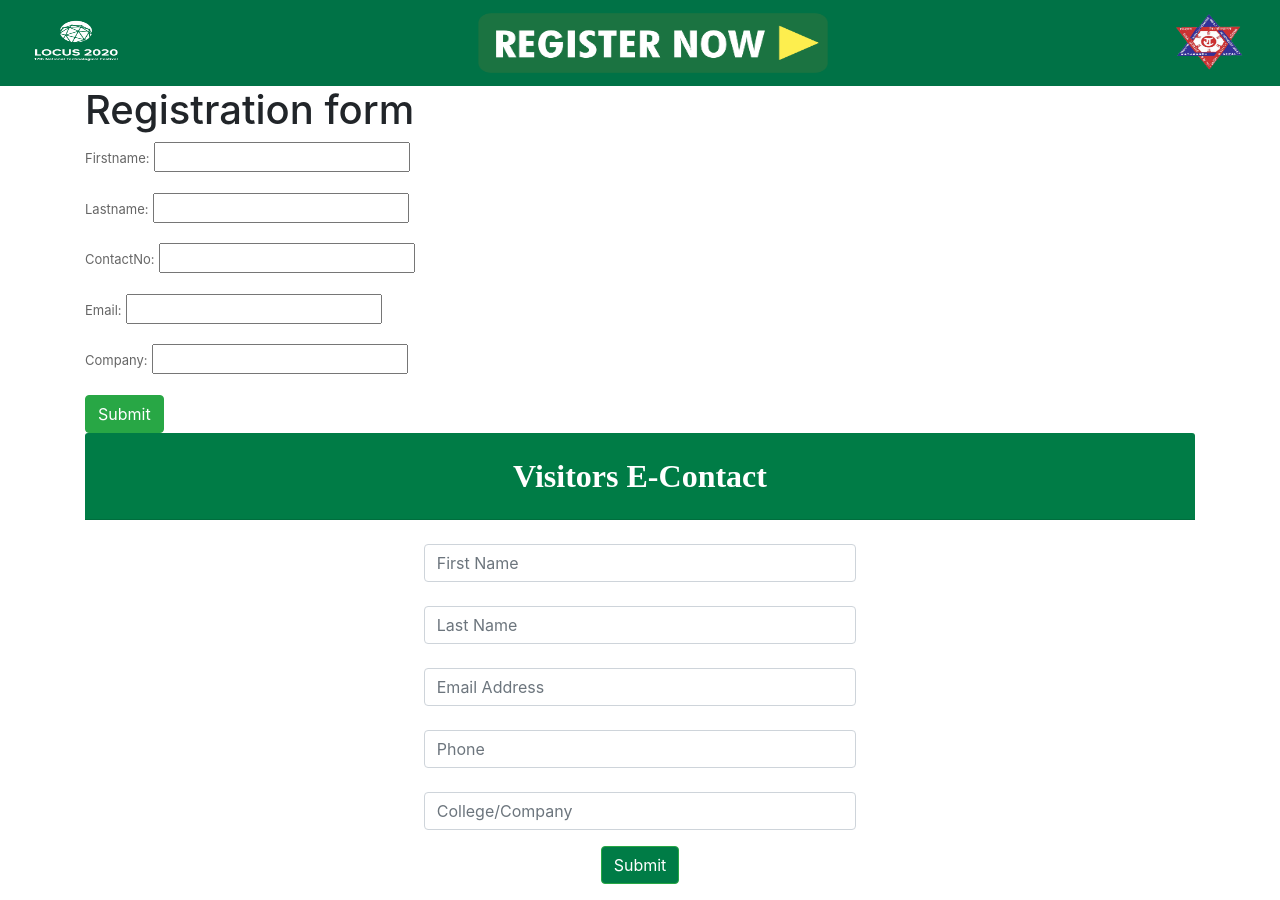
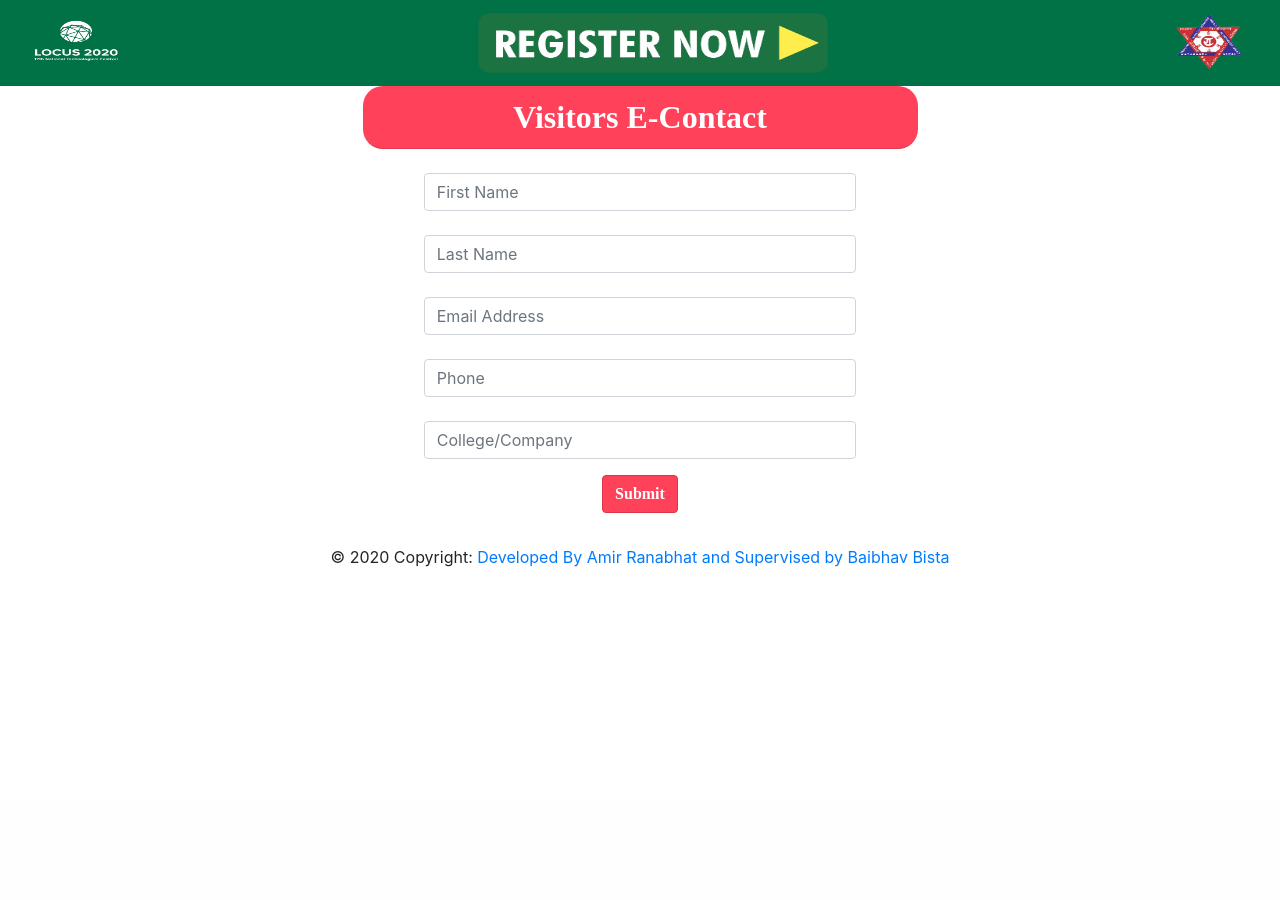
Before and after one commit to 7ami/Locus-Registration, a Django app: template registration/templates/registration/home.html in a window 1280 px wide. After the commit the page ends 567 px from the top, so only its background shows below. Run offline with Django 3.2, Linux system fonts and the light colour scheme; the template is opened without the code that fills it: values that come from a table or form of the project are taken from there, others are empty; parts of the project's set-up code (start-up, migrations or seed data) failed here and were passed over; some libraries are stand-ins or nearby versions.

Commit message:
css added

```diff
--- a/registration/templates/registration/home.html
+++ b/registration/templates/registration/home.html
@@ -16,7 +16,9 @@
     font-size: 27px;
     padding: 10px;
     }
-
+    #uniqu{
+      border-radius: 20px;
+    }
 
 
     a.navbar-brand {
@@ -32,7 +34,7 @@
       font-family: "Times New Roman";
     }
     .info-color{
-       background-color: rgb(0,124,70);
+       background-color: rgb(255,65,90);
     }
     .custom-nav{
         background-color: rgb(0,114,70);
@@ -40,67 +42,8 @@
     .nav>li {
    text-align:right;
     }
-    .form-row {
-    overflow: hidden;
-    padding: 10px;
-    font-size: 13px;
-    border-bottom: 1px solid #eee;
-    }
-
-    .form-row img, .form-row input {
-    vertical-align: middle;
-    }
-
-    .form-row label input[type="checkbox"] {
-    margin-top: 0;
-    vertical-align: 0;
-    }
-
-    form .form-row p {
-    padding-left: 0;
-    }
-
-     .hidden {
-    display: none;
-    }
-    label {
-    font-weight: normal;
-    color: #666;
-    font-size: 13px;
-    }
-
-    .required label, label.required {
-    font-weight: bold;
-    color: #333;
-    }
-
-   form ul.radiolist li {
-    list-style-type: none;
-    }
-
-   form ul.radiolist label {
-    float: none;
-    display: inline;
-    }
-
-    form ul.radiolist input[type="radio"] {
-    margin: -2px 4px 0 0;
-    padding: 0;
-    }
-
-    form ul.inline {
-    margin-left: 0;
-    padding: 0;
-    }
-
-    form ul.inline li {
-    float: left;
-    padding-right: 7px;
-    }
-
-
-
     </style>
+    <!--yellow-rgb(221,193,43);-->
   </head>
   <body>
   <nav class="navbar navbar-expand-lg navbar-dark custom-nav sticky-top">
@@ -114,7 +57,7 @@
 		</ul>
 	</div>
 </nav>
-
+<!--
 <div class="container">
     <div class="row">
         <div class="col l12">
@@ -127,6 +70,7 @@
         </div>
     </div>
 </div>
+-->
 <!-- Material form contact -->
 
 <div class="container">
@@ -135,7 +79,7 @@
             <div class="well well-sm">
                 <form class="form-horizontal" method="post">
                     <fieldset>
-                        <h2 class="card-header info-color white-text text-center py-4 "><strong>Visitors E-Contact</strong> </h2>
+                        <h2 id ="uniqu" class="card-header col-md-6 container info-color white-text text-center py-7 "><strong>Visitors E-Contact</strong> </h2>
 
 
                         <div class="form-group">
@@ -175,7 +119,7 @@
 
                         <div class="form-group">
                             <div class="container col-md-5 text-center">
-                                <button type="submit" class="btn btn-success waves-effect waves-light info-color">Submit</button>
+                                <button type="submit" class="btn btn-danger white-text waves-effect waves-light info-color"><strong>Submit</strong></button>
                             </div>
                         </div>
                     </fieldset>
@@ -184,6 +128,9 @@
         </div>
     </div>
 </div>
+<div class=" container footer-copyright text-center py-3">© 2020 Copyright:
+    <a href="#"> Developed By Amir Ranabhat and Supervised by Baibhav Bista</a>
+  </div>
 
 <script>
 {% if check %}
```
